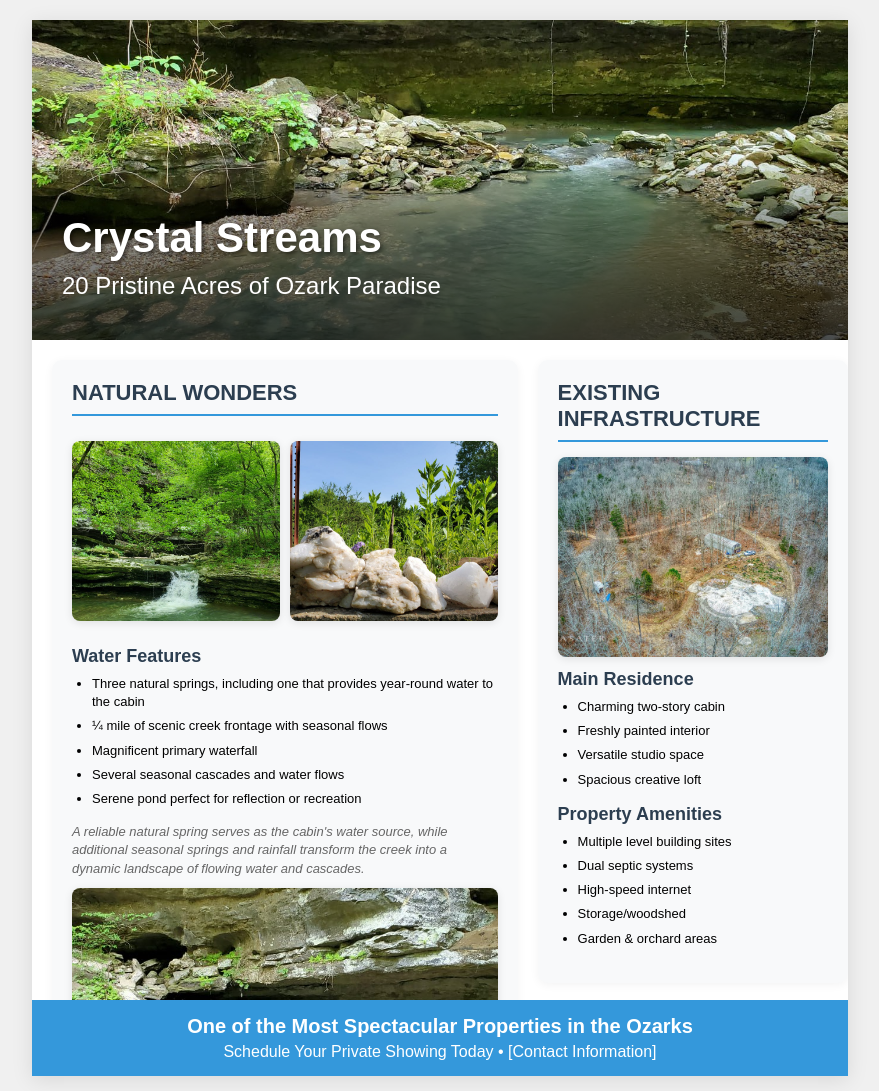
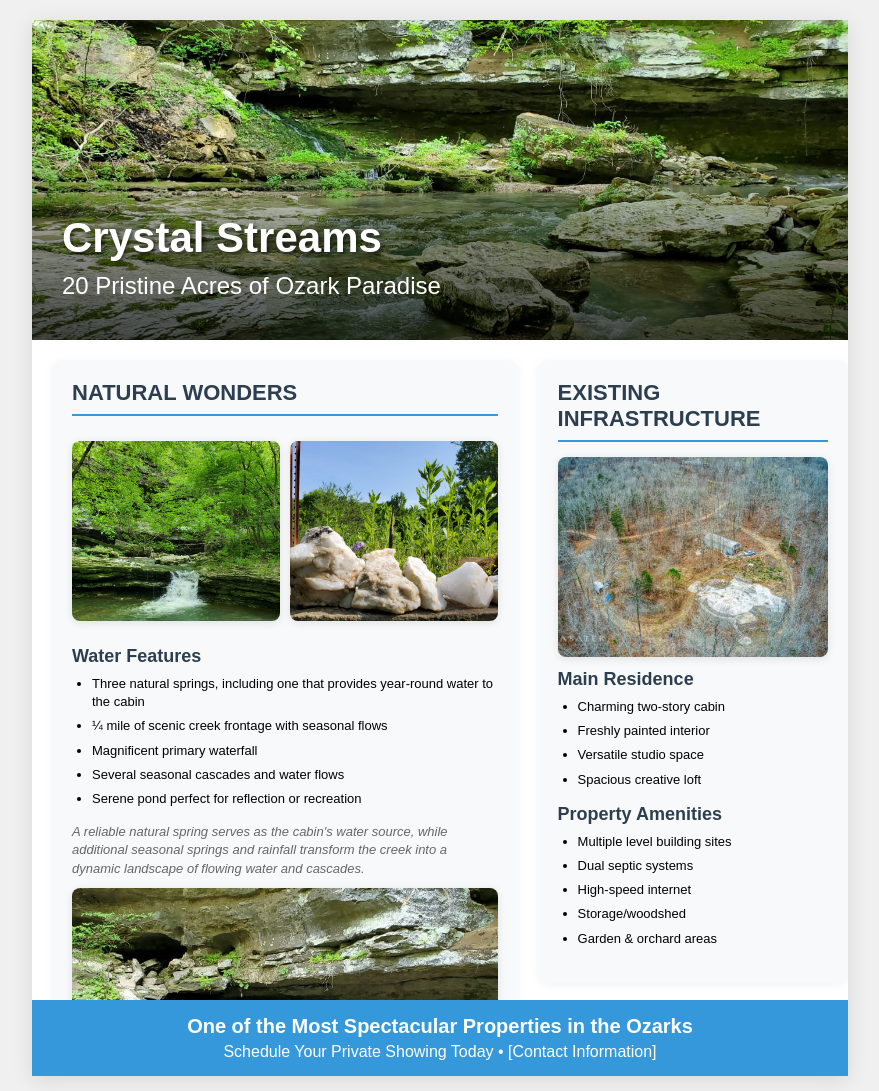
Before and after one commit to githubaccountadmin/crystalstreams, a plain HTML site: page index.html in a window 1280 px wide. Shown: the whole page, without its empty margins (200-1079 px from the left). Drawn offline with Linux system fonts and the light colour scheme.

Commit message:
Update index.html

```diff
--- a/index.html
+++ b/index.html
@@ -170,7 +170,7 @@
 <body>
     <div class="page">
         <div class="hero-section">
-            <img src="https://githubaccountadmin.github.io/crystalstreams/photo_2024-10-23_21-33-35.jpg" alt="Estate Vista" style="width:100%; height:100%; object-fit:cover;">
+            <img src="https://githubaccountadmin.github.io/crystalstreams/photo_2024-10-23_21-33-25 (2).jpg" alt="Estate Vista" style="width:100%; height:100%; object-fit:cover;">
             <div class="hero-overlay">
                 <h1>Crystal Streams</h1>
                 <p style="font-size: 24px; margin: 10px 0;">20 Pristine Acres of Ozark Paradise</p>
```
